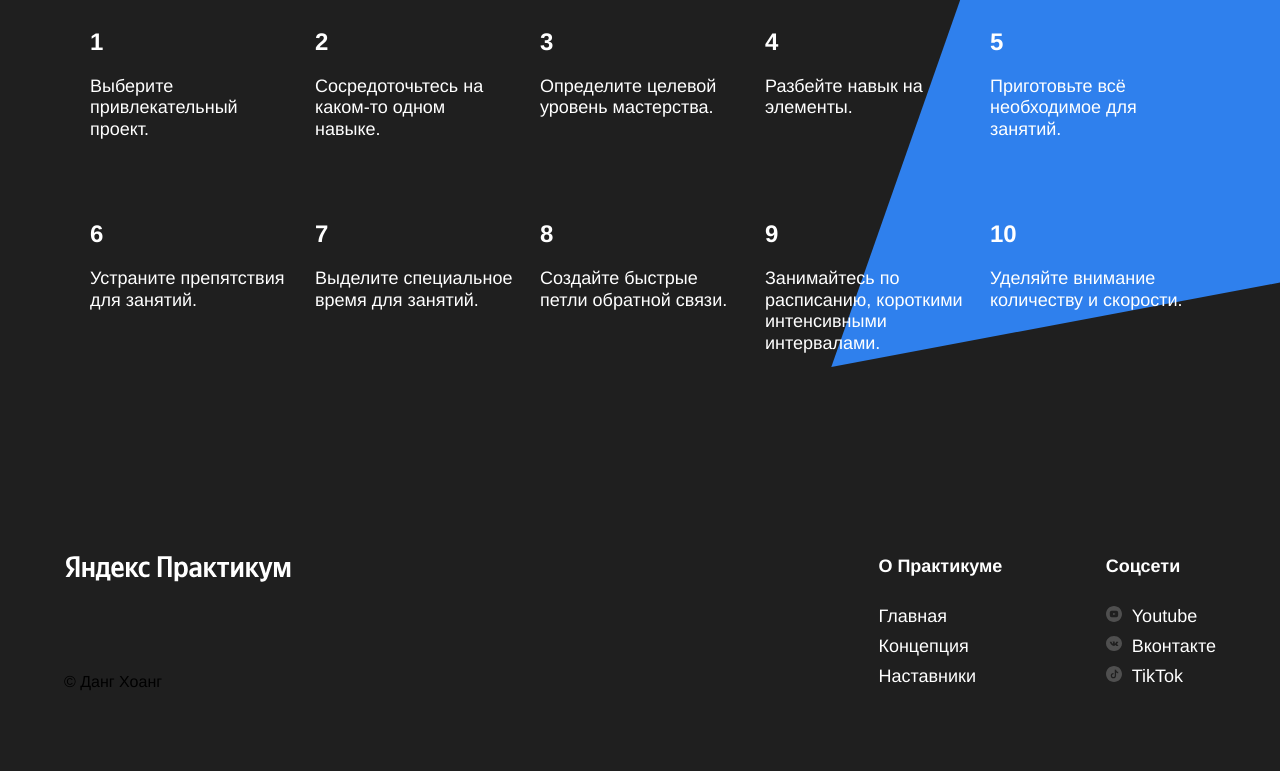
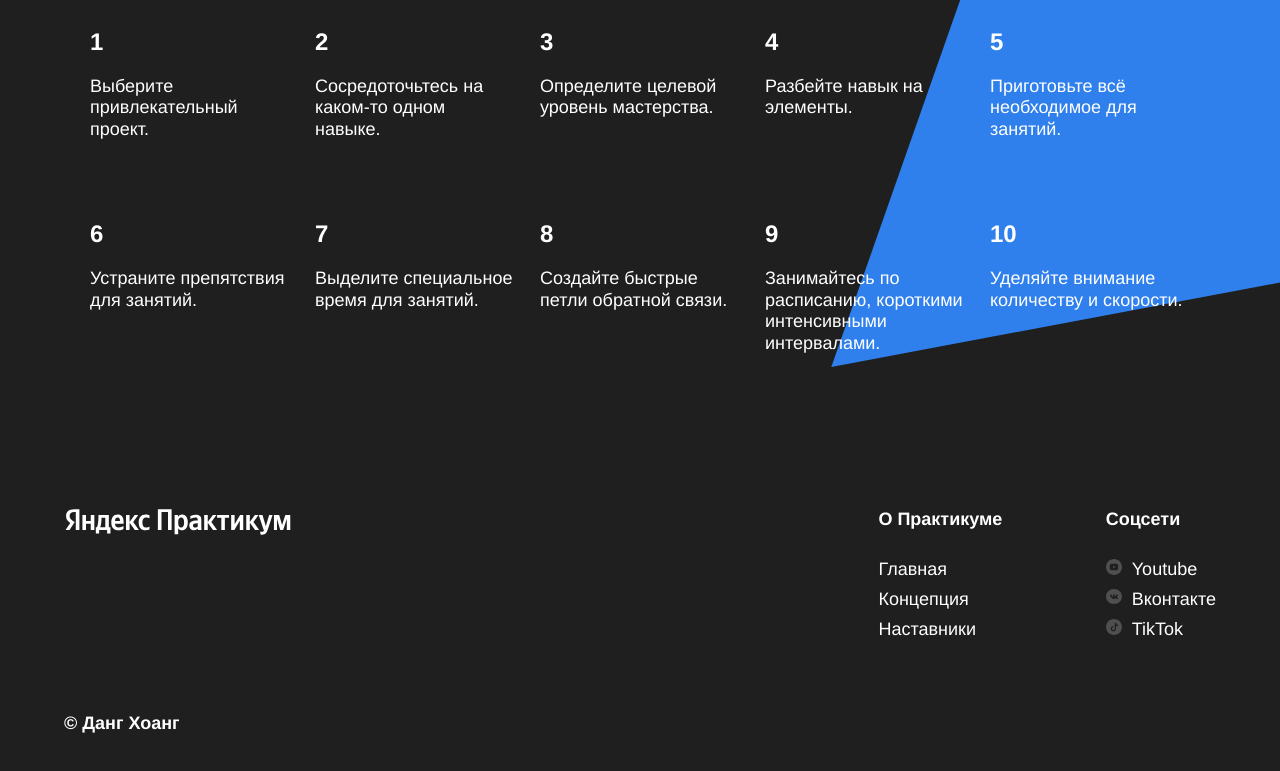
Before and after one commit to dangmeowtZzz/how-to-learn, a plain HTML site: page index.html in a window 1280 px wide. Shown: the part 3162-3933 px from the top of the page. Drawn offline with Linux system fonts and the light colour scheme.

Commit message:
доработка 3 /  проблемы со стилями

```diff
--- a/styles/style.css
+++ b/styles/style.css
@@ -223,6 +223,8 @@ margin-top: 20px;
   line-height: 51px;
   font-size: 36px;
   font-weight: normal;
+  margin: 0;
+  padding: 0;
   z-index: 2;
 }
 
@@ -279,7 +281,7 @@ margin-top: 20px;
   padding: 1;
 }
 
-.table__text_theme_dark{
+.table__text_theme_dark {
   line-height: 1.2;
   font-size: 18px;
   font-weight: normal;
@@ -322,22 +324,19 @@ z-index: 1;
   z-index: -1;
 }
 
-.footer{
+.footer {
   min-height: 350px;
   background-color: #1f1f1f;
   padding: 60px 0 40px 0;
   box-sizing: border-box;
   display: flex;
   justify-content: space-between;
-  flex-direction: row;
-  align-items: center;
 }
 
 .footer__columns {
   display: flex;
-  flex-direction: row;
   width: 90%;
-  margin: auto;
+  margin: 0 auto;
   justify-content: space-between;
   padding: 0;
 }
@@ -356,7 +355,7 @@ width: 228px;
   height: 32px;
 }
 
-.footer-author {
+.footer__author {
   font-size: 18px;
   line-height: 25px;
   font-weight: 600;
```
Also changed, not shown: tiktok-icon.svg (deleted), youtube-icon.svg (deleted). Lines whose indentation alone changed are shown as unchanged.
